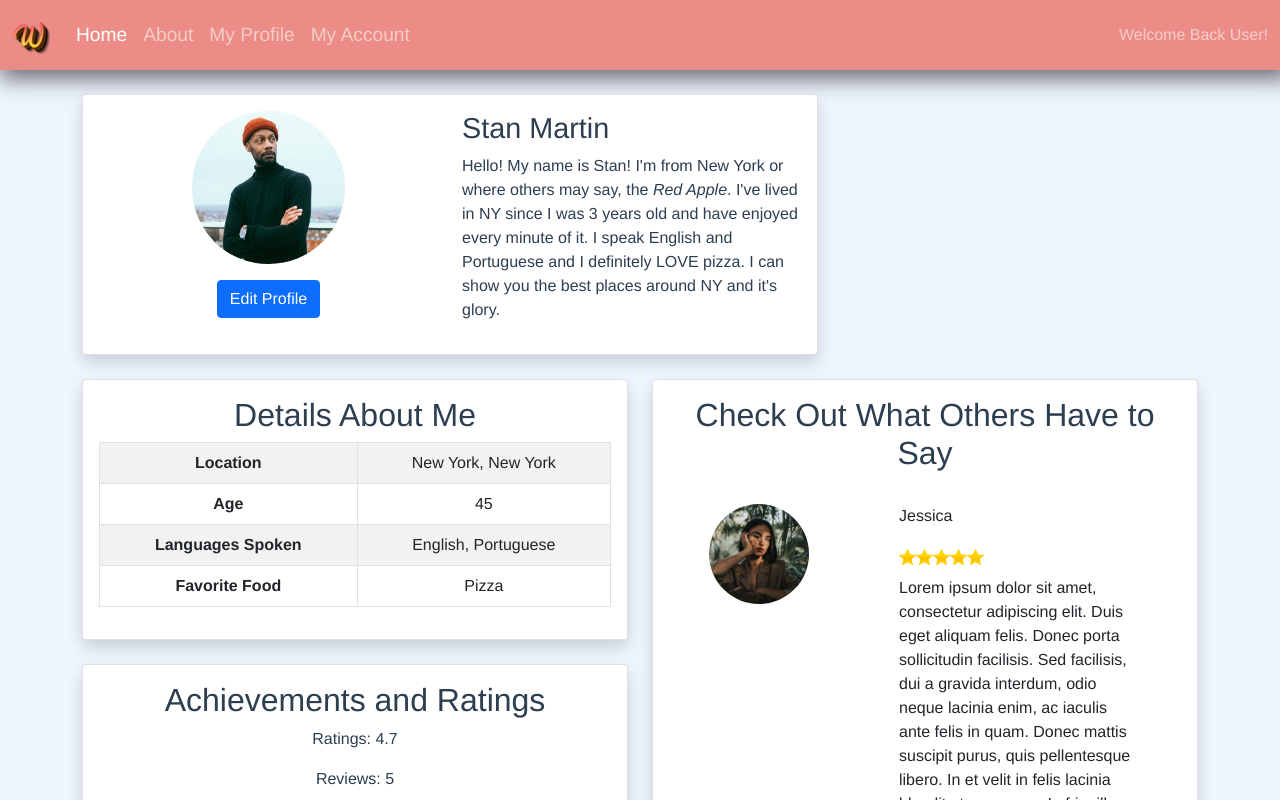
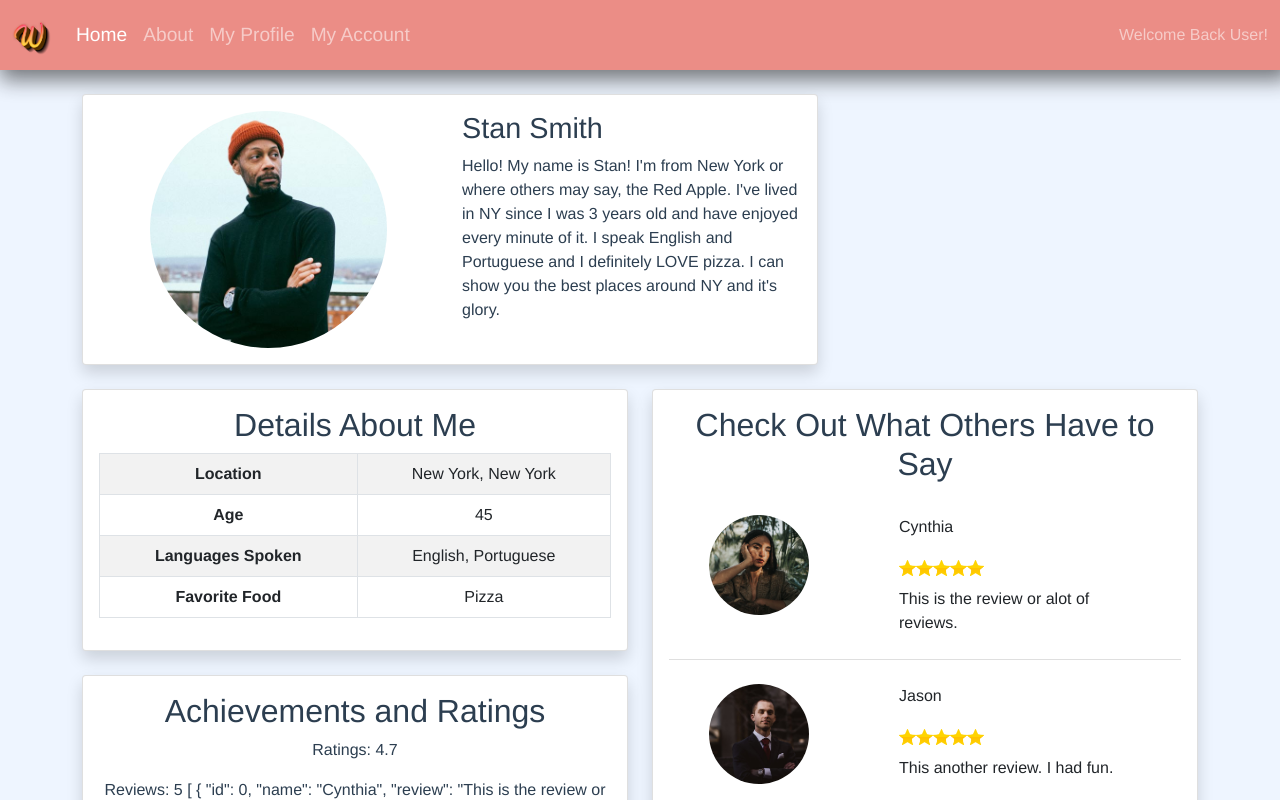
Before and after one commit to salvadorsalgado1/tourist, a Vue app: page /profile in a window 1280 px wide. Shown: the top 800 px of the page. Built offline with nearby package versions, Linux system fonts and the light colour scheme.

Commit message:
profile ratings and reviews

```diff
--- a/package.json
+++ b/package.json
@@ -9,6 +9,7 @@
     "dev": "nodemon server.js"
   },
   "dependencies": {
+    "axios": "^0.22.0",
     "body-parser": "^1.19.0",
     "core-js": "^3.6.5",
     "cors": "^2.8.5",
--- /dev/null
+++ b/public/testData/details.json
@@ -0,0 +1,6 @@
+{
+    "location": "New York, New York",
+    "age": "45",
+    "languages": "English, Portuguese",
+    "food": "Pizza"
+  }
--- /dev/null
+++ b/public/testData/person.json
@@ -0,0 +1,8 @@
+
+    {
+        "id": "3",
+        "name": "Stan Smith",
+        "slug": "stan-the-man",
+        "intro": "Hello! My name is Stan! I'm from New York or where others may say, the Red Apple. I've lived in NY since I was 3 years old and have enjoyed every minute of it. I speak English and Portuguese and I definitely LOVE pizza. I can show you the best places around NY and it's glory.",
+        "image": "philip"
+    }
--- /dev/null
+++ b/public/testData/reviews.json
@@ -0,0 +1,28 @@
+{
+    "reviews": [
+      { "id": 0,
+        "name": "Cynthia",
+        "review": "This is the review or alot of reviews.",
+        "stars": "5",
+        "image": "review-portrait-four"
+      },
+      { "id": 1,
+        "name": "Jason",
+        "review": "This another review. I had fun.",
+        "stars": "5",
+        "image": "review-portrait-two"
+      },
+      { "id": 2,
+        "name": "Christina",
+        "review": "The tour was pretty quick but I learned a lot from the culture",
+        "stars": "4",
+        "image": "review-portrait-three"
+      },
+      { "id": 3,
+        "name": "Lisa",
+        "review": "This is was fun! The guide was able to find multiple ways to get to the bars and best restaurants",
+        "stars": "5",
+        "image": "review-portrait-one"
+      }
+    ]
+  }
--- a/src/components/ProfileHeader.vue
+++ b/src/components/ProfileHeader.vue
@@ -3,18 +3,14 @@
     <div class="card shadow">
       <div class="card-body">
         <div class="row">
-          <div class="col-6">
-            <img src="../assets/test-images/philip.jpg" alt="" class="rounded-circle profile-img "/>
-            <br /><button class="btn-primary btn mt-3">Edit Profile</button>
+          <div class="col-6 d-flex align-items-center justify-content-center">
+            <img :src="userWithImage" alt="" class="rounded-circle profile-img "/>
+
           </div>
           <div class="col-6 text-start">
-            <h1 class="heading-name">Stan Martin</h1>
+            <h1 class="heading-name">{{Person.name}}</h1>
             <p class="left-text">
-              Hello! My name is Stan! I'm from New York or where others may say,
-              the <em>Red Apple</em>. I've lived in NY since I was 3 years old
-              and have enjoyed every minute of it. I speak English and
-              Portuguese and I definitely LOVE pizza. I can show you the best
-              places around NY and it's glory.
+              {{Person.intro}}
             </p>
           </div>
         </div>
@@ -24,7 +20,29 @@
 </template>
 
 <script>
-export default {};
+export default {
+  mounted(){
+  },
+  beforeMount(){
+    this.$store.dispatch('dispatchUser');
+
+  },
+  computed:{
+
+    Person(){
+      let person = this.$store.state.person;
+      return person;
+    },
+    userWithImage(){
+      let image = './test-images/'+ this.$store.state.person.image + '.jpg'
+      return image
+    }
+  }
+};
 </script>
 
-<style></style>
+<style>
+.profile-img{
+    width:70%;
+}
+</style>
--- a/src/components/ProfileReviews.vue
+++ b/src/components/ProfileReviews.vue
@@ -4,18 +4,12 @@
           <div class="card-body">
               <h2>Check Out What Others Have to Say</h2>
               <ul class="list-group list-group-flush text-start">
-                <Reviews    name="Jessica"
-                            review="Lorem ipsum dolor sit amet, consectetur adipiscing elit. Duis eget aliquam felis. Donec porta sollicitudin facilisis. Sed facilisis,
-                            dui a gravida interdum, odio neque lacinia enim, ac iaculis ante felis in quam. Donec mattis suscipit purus, quis pellentesque libero.
-                            In et velit in felis lacinia blandit et nec purus. In fringilla nisl quis magna suscipit varius. Aliquam pretium mattis enim non euismod.
-                            eget porttitor lobortis."
-                            stars="5"
-                            image="review-portrait-four"/>
-                <Reviews    name="Mariee"
-                            review="Lorem ipsum dolor sit amet, consectetur adipiscing elit. Duis eget aliquam felis. Donec porta sollicitudin facilisis. Sed facilisis,
-                            dui a gravida."
-                            stars="4"
-                            image="review-portrait-four"/>
+                <li v-for="rev in getReviews" :key="rev" class="list-group-item mt-3">
+                 <Reviews  :name="rev.name"
+                            :review="rev.review"
+                            :stars="rev.stars"
+                            :image="rev.image"/>
+                 </li>
             </ul>
           </div>
       </div>
@@ -27,6 +21,20 @@
 import Reviews from '../components/Reviews';
 export default {
 components:{ Reviews},
+data(){
+  return{
+
+  }
+},
+computed:{
+  getReviews(){
+    let review = this.$store.state.reviews.reviews;
+    return review;
+  }
+},
+mounted(){
+ this.$store.dispatch('dispatchReviews');
+}
 }
 </script>
 
--- a/src/components/Ratings.vue
+++ b/src/components/Ratings.vue
@@ -3,8 +3,8 @@
         <div class="card shadow">
             <div class="card-body">
                 <h2>Achievements and Ratings</h2>
-                <p>Ratings: 4.7</p>
-                <p>Reviews: 5</p>
+                <p>Ratings: <!--TODO-->4.7</p>
+                <p>Reviews: <!--TODO-->5 {{getRatings}}</p>
             </div>
         </div>
     </div>
@@ -12,7 +12,19 @@
 
 <script>
 export default {
+computed:{
+    getRatings(){
+        let rating = this.$store.state.reviews.reviews;
+        //TODO
 
+
+
+
+
+
+        return rating
+    }
+}
 }
 </script>
 
--- a/src/components/Reviews.vue
+++ b/src/components/Reviews.vue
@@ -1,29 +1,22 @@
 <template>
-    <li class="list-group-item mt-3">
+
         <div class="review container">
             <div class="row">
                 <div class="col-md-5 col-sm-12">
-                  <img class="review-img rounded-circle" src="../assets/portraits/review-portrait-four.jpg" alt=""/>
-                     <!--   <img class="review-img rounded-circle" :src="require(`../assets/portraits/${image}.jpg`)" alt=""/>
-                --></div>
+                  <img class="review-img rounded-circle" :src="require(`../assets/portraits/${image}.jpg`)" :alt="name"/>
+                </div>
                 <div class="col-md-7 col-sm-12 review-card-body">
                     <div class="stars">
                         <p>{{name}}</p>
-
                         <Stars v-for="index in this.getRating.rating" :key="index"/>
                     </div>
                     <div class="review-card-text mt-2">
-                        <!--<p> Lorem ipsum dolor sit amet, consectetur adipiscing elit. Duis eget aliquam felis. Donec porta sollicitudin facilisis. Sed facilisis,
-                            dui a gravida interdum, odio neque lacinia enim, ac iaculis ante felis in quam. Donec mattis suscipit purus, quis pellentesque libero.
-                            In et velit in felis lacinia blandit et nec purus. In fringilla nisl quis magna suscipit varius. Aliquam pretium mattis enim non euismod.
-                            eget porttitor lobortis. Proin laoreet tellus nec consectetur convallis.
-                        </p>-->
                         <p>{{review}}</p>
                     </div>
                 </div>
             </div>
         </div>
-    </li>
+
 </template>
 
 <script>
--- a/src/store/index.js
+++ b/src/store/index.js
@@ -1,13 +1,41 @@
 import { createStore } from 'vuex'
 
+import axios from 'axios'
 export default createStore({
   state: {
     loggedIn:true,
+    reviews:[],
+    person:[]
 
   },
   mutations: {
+    getReviews(state, payload){
+      state.reviews = payload;
+    },
+    getPerson(state, payload){
+      state.person = payload;
+    }
   },
   actions: {
+    dispatchUser({commit}){
+      fetch("./testData/person.json")
+      .then(function(res){
+        return res.json();
+      }).then(function(data){
+        console.log(data);
+        commit('getPerson', data);
+       })
+    },
+    dispatchReviews({commit}){
+
+      fetch("./testData/reviews.json")
+      .then(function(res){
+        return res.json();
+      }).then(function(data){
+        console.log(data);
+        commit('getReviews', data);
+       })
+    }
   },
   modules: {
   }
--- a/src/views/Profile.vue
+++ b/src/views/Profile.vue
@@ -1,6 +1,6 @@
 <template>
   <div class="profile">
-      <div class="container">
+      <div class="container mb-4">
           <div class="row mt-4">
               <div class="col-md-8 mb-4">
                 <ProfileHeader/>
@@ -43,7 +43,5 @@ components:{
 .heading-name{
     font-size:1.8em;
 }
-.profile-img{
-    width:45%;
-}
+
 </style>
```
Also changed, not shown: public/test-images/philip.jpg (renamed from src/assets/test-images/philip.jpg), src/assets/testData/person.json (deleted), 1 other file (tests, documents, lock files or other folders).
